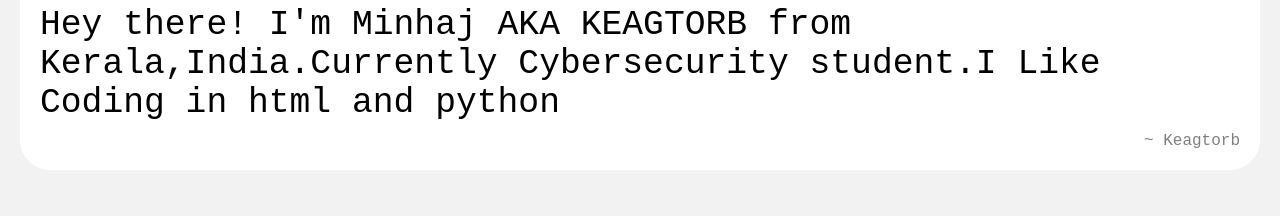
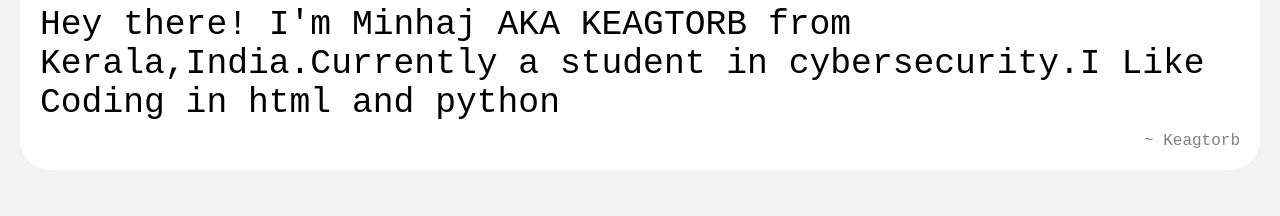
Before and after one commit to D071N/profile4, a plain HTML site: page index.html in a window 1280 px wide. Shown: the part 769-985 px from the top of the page. Drawn offline with Linux system fonts and the light colour scheme; a web font is replaced by a local one.

Commit message:
Update index.html

```diff
--- a/index.html
+++ b/index.html
@@ -13,7 +13,7 @@
         </div>
         <div class="section">
             <h1><span>About Me</span></h1>
-            <p> Hey there! I'm Minhaj AKA KEAGTORB  from Kerala,India.Currently  Cybersecurity student.I Like Coding in html and python </p>
+            <p> Hey there! I'm Minhaj AKA KEAGTORB  from Kerala,India.Currently a student in cybersecurity.I Like Coding in html and python </p>
             <p class="quote">~ Keagtorb </p>
         </div>
         <div class="section" id="res">
```
